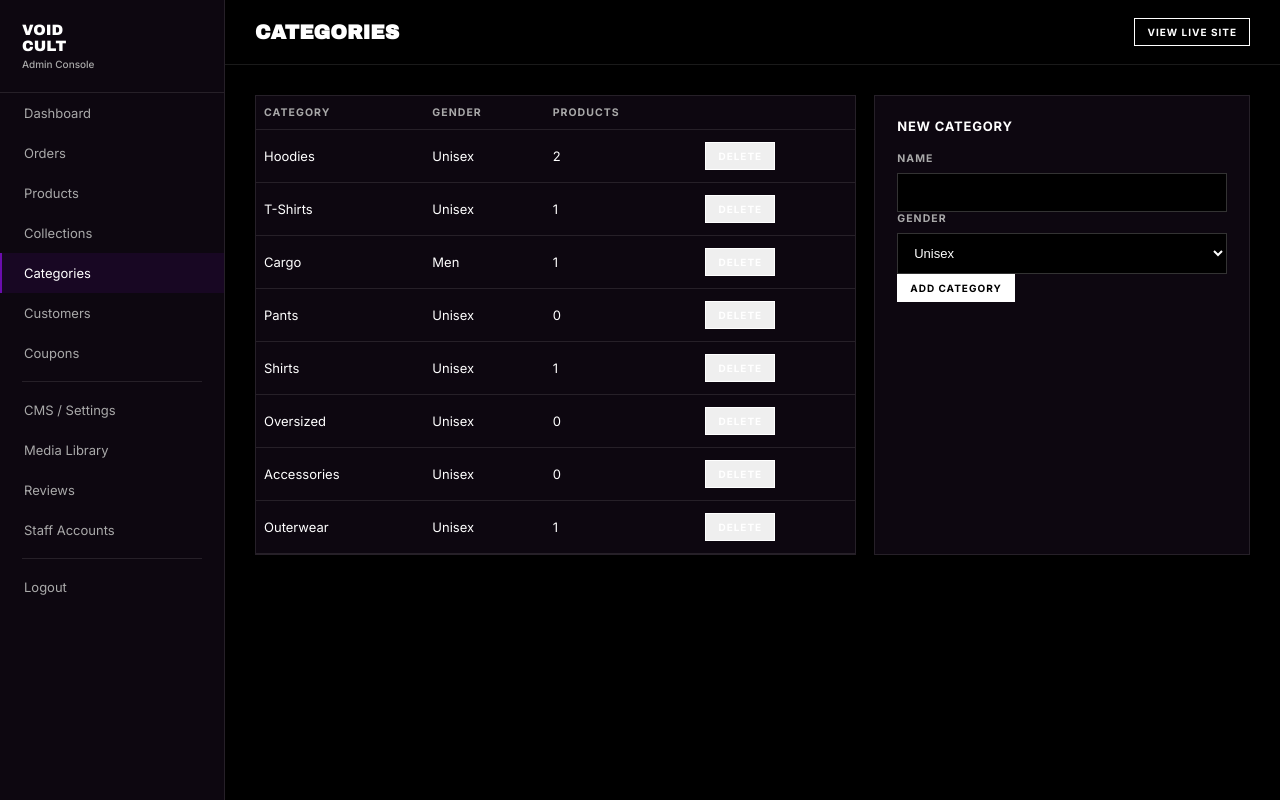
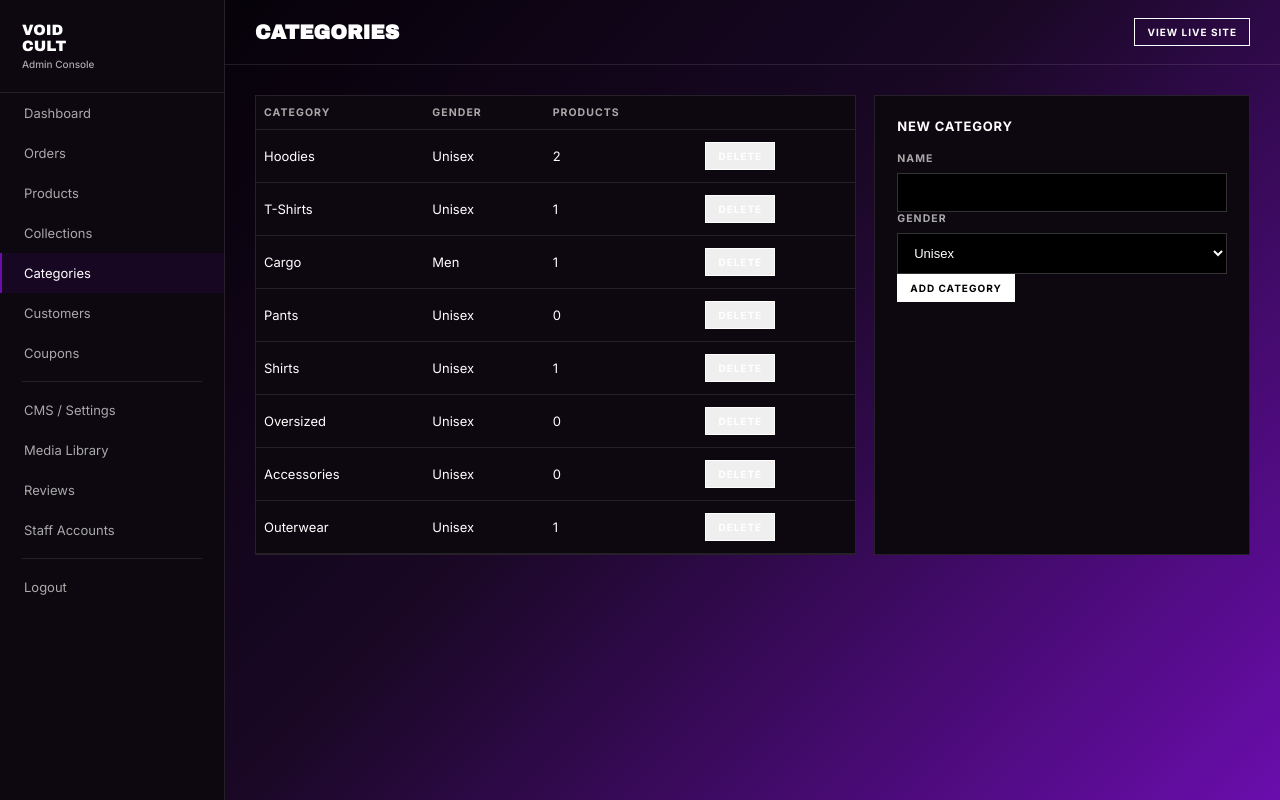
Before and after one commit to voidcult2026-rgb/voidcult-flask-app, a Flask app: page /admin/categories in a window 1280 px wide. Run offline with Flask 3, Linux system fonts and the light colour scheme; a user stored in the database is signed in; data comes from the database, SQL or seed files in the repository.

Commit message:
Update base.html

```diff
--- a/voidcult_app/templates/admin/base.html
+++ b/voidcult_app/templates/admin/base.html
@@ -13,6 +13,14 @@
   --purple-glow: {{ site_setting('color_purple_glow', '#6A0DAD') }};
   --white: {{ site_setting('color_white', '#FFFFFF') }};
   --gray: {{ site_setting('color_gray', '#A9A9A9') }};
+}
+    body{
+  background: linear-gradient(
+    {{ site_setting('bg_gradient_angle', '135') }}deg,
+    {{ site_setting('bg_gradient_color1', '#000000') }},
+    {{ site_setting('bg_gradient_color2', '#1A0826') }},
+    {{ site_setting('bg_gradient_color3', '#6A0DAD') }}
+  ) fixed !important;
 }
 </style>
 {% block extra_head %}{% endblock %}
```
